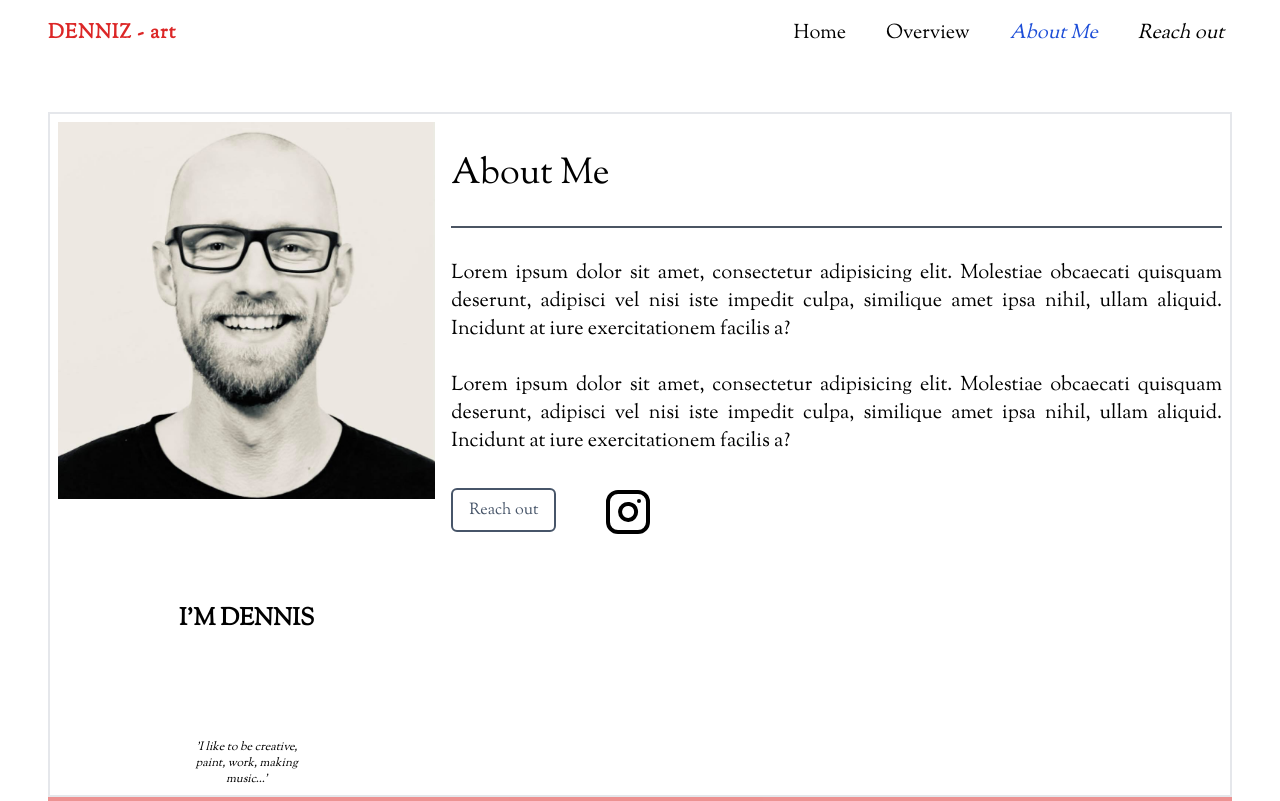
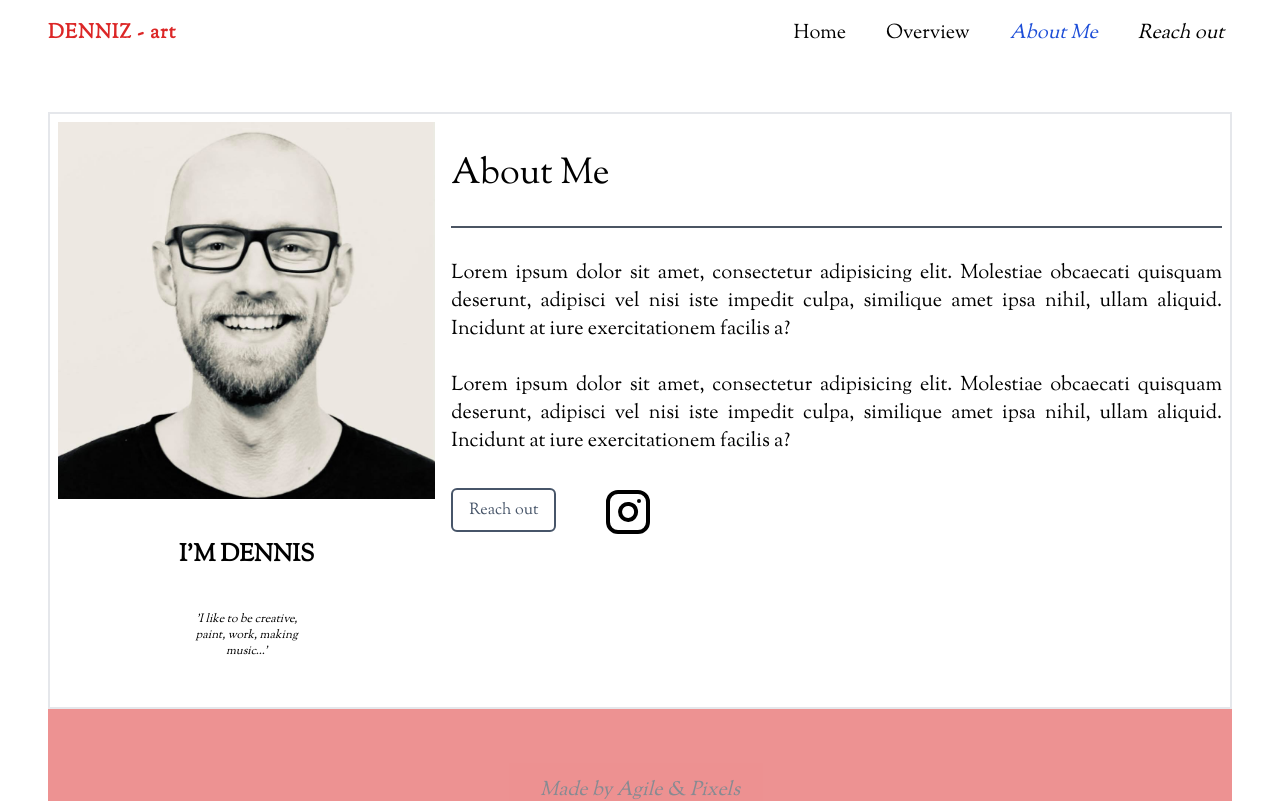
Before and after one commit to DnZ19/dnzart, a Next.js app: page /about in a window 1280 px wide. Shown: the top 801 px of the page. Built offline with nearby package versions, Linux system fonts and the light colour scheme.

Commit message:
about me adjustment

```diff
--- a/app/about/page.jsx
+++ b/app/about/page.jsx
@@ -7,14 +7,14 @@ import { FiInstagram } from "react-icons/fi";
 export default function About() {
 	return (
 		<div className="grid grid-cols-fluid md:gap-4 mt-12 max-w-8xl border-2 border-gray-200 p-2">
-			<div className="flex flex-col items-center justify-start h-auto lg:h-full">
+			<div className="flex flex-col items-center justify-start h-auto lg:h-full lg:mb-10">
 				<Image
 					src={"/ProfilePicaFB.jpeg"}
 					alt={"Dennis"}
 					width={600}
 					height={600}
 				/>
-				<h1 className="font-sans text-2xl flex flex-col items-center justify-center h-20 lg:h-60 font-bold">
+				<h1 className="font-sans text-2xl flex flex-col items-center justify-center h-20 lg:h-28 font-bold">
 					I'M DENNIS
 				</h1>
 				<p className="italic text-xs text-center w-28">
```
